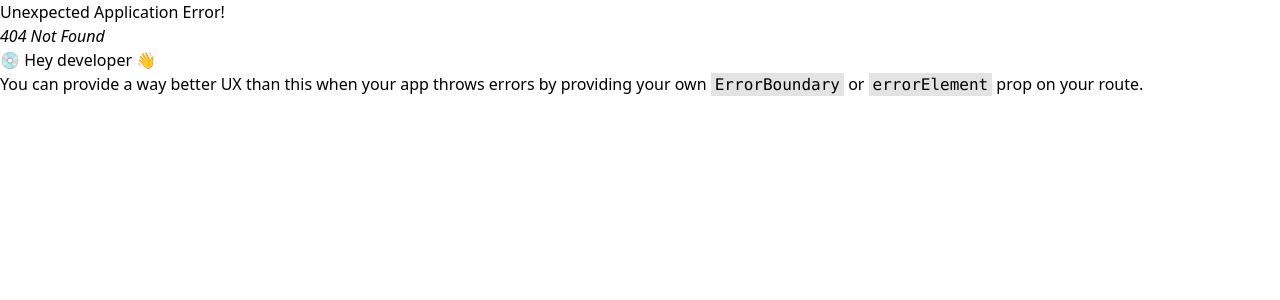
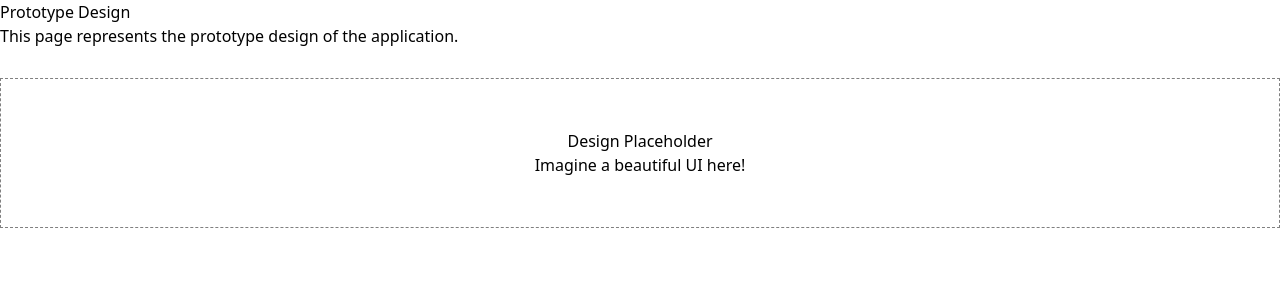
Before and after one commit to Enstorm5/Fitness, a React (Vite) app: page /prototype in a window 1280 px wide. Before the commit this address had no page. Shown: the top 300 px of the page. Built offline with nearby package versions, Linux system fonts and the light colour scheme.

Commit message:
"PrototypeDesign"

```diff
--- a/src/components/HeaderContent/NavBar.jsx
+++ b/src/components/HeaderContent/NavBar.jsx
@@ -57,6 +57,9 @@ function NavBar() {
         <div className="px-4 py-2 rounded-lg hover:bg-green-600 transition duration-300">
           <MenuItems linkname="Fitness Profile" url="/fitness-profile" />
         </div>
+        <div className="px-4 py-2 rounded-lg hover:bg-green-600 transition duration-300">
+          <MenuItems linkname="Prototype" url="/prototype" />
+        </div>
       </div>
     </nav>
   );
--- a/src/main.jsx
+++ b/src/main.jsx
@@ -10,6 +10,7 @@ import BookingCalendar from './pages/BookingCalendar.jsx';
 import DeleteAccount from './pages/DeleteAccount.jsx';
 import Payment from './pages/Payment.jsx';
 import FitnessProfile from './pages/FitnessProfile.jsx';
+import Prototype from './pages/Prototype.jsx';
 
 import './index.css'
 import {
@@ -58,6 +59,10 @@ const router = createBrowserRouter([
     path: "/fitness-profile",
     element: <FitnessProfile />,
   },
+  {
+    path: "/prototype",
+    element: <Prototype />,
+  },
 
 
 ]);
--- /dev/null
+++ b/src/pages/Prototype.jsx
@@ -0,0 +1,17 @@
+import React from 'react';
+
+const Prototype = () => {
+  return (
+    <div>
+      <h1>Prototype Design</h1>
+      <p>This page represents the prototype design of the application.</p>
+      {/* You can add more complex design elements here later */}
+      <div style={{ border: '1px dashed gray', padding: '50px', marginTop: '30px', textAlign: 'center' }}>
+        <h2>Design Placeholder</h2>
+        <p>Imagine a beautiful UI here!</p>
+      </div>
+    </div>
+  );
+};
+
+export default Prototype;
```
